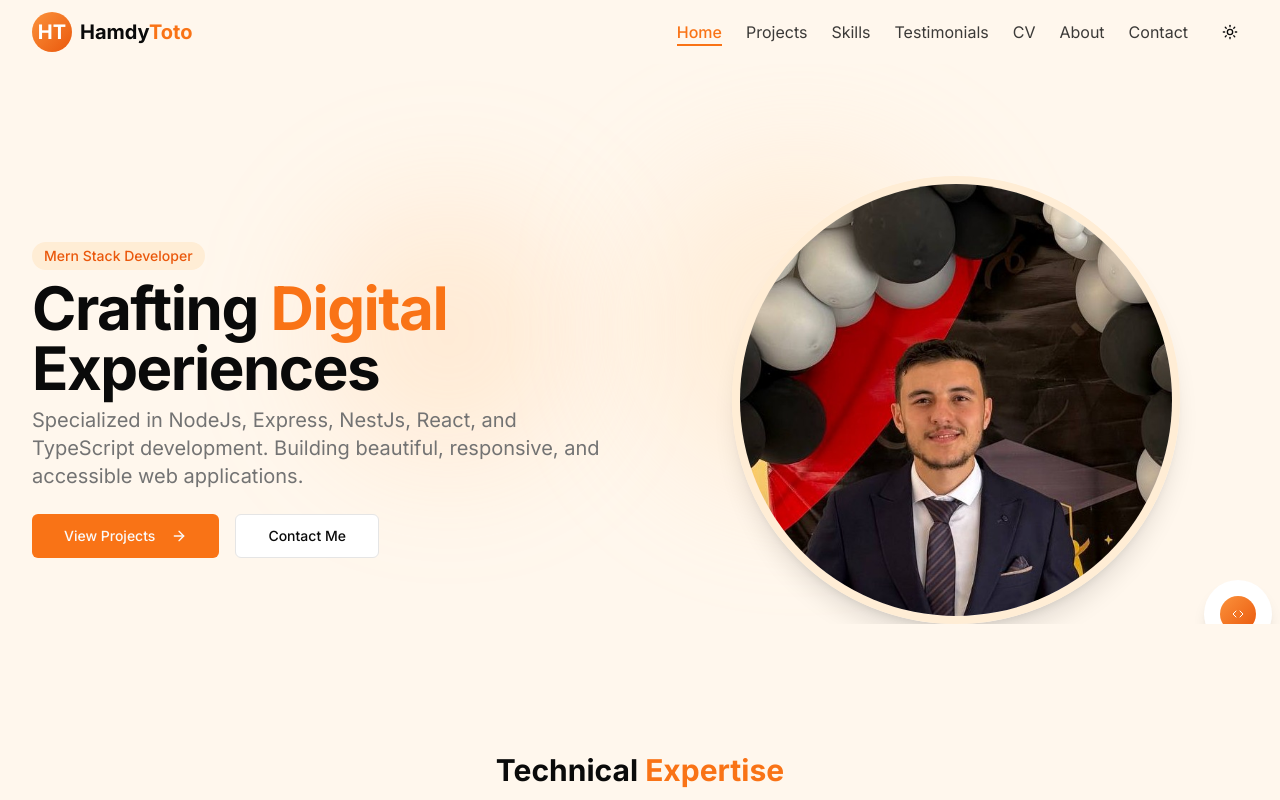
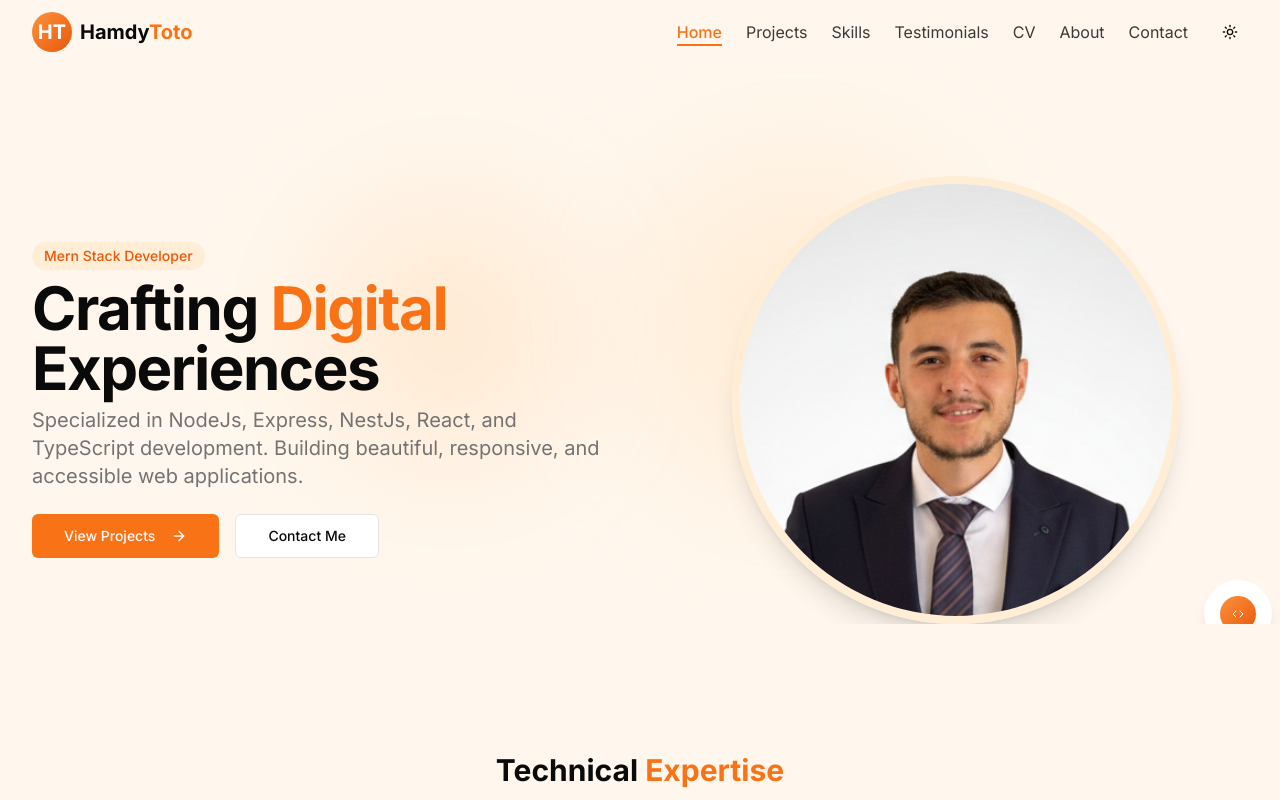
Before and after one commit to hamdytoto/Portofilo, a Next.js app: page / in a window 1280 px wide. Shown: the top 800 px of the page. Built offline with nearby package versions, Linux system fonts and the light colour scheme.

Commit message:
adding new image for portofilo

```diff
--- a/app/page.tsx
+++ b/app/page.tsx
@@ -93,11 +93,11 @@ export default function Home() {
 						>
 							<div className="relative aspect-square overflow-hidden rounded-full border-8 border-orange-100 dark:border-orange-900/30 shadow-xl mx-auto max-w-md">
 								<Image
-									src="/hamdy.jpg?height=600&width=600"
+									src="/portofilo-image.png?height=600&width=600"
 									alt="Developer Portrait"
 									width={600}
 									height={600}
-									className="object-cover"
+									className="object-cover w-full h-full"
 									priority
 								/>
 							</div>
```
Also changed, not shown: public/portofilo-image.png (added).
